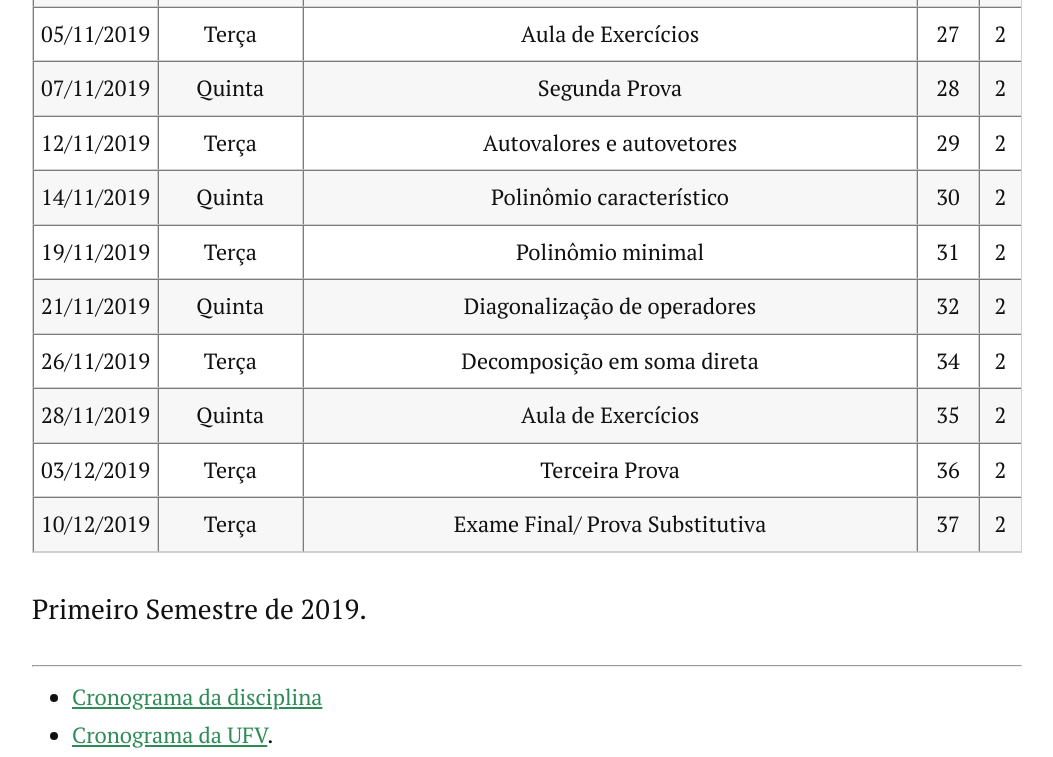
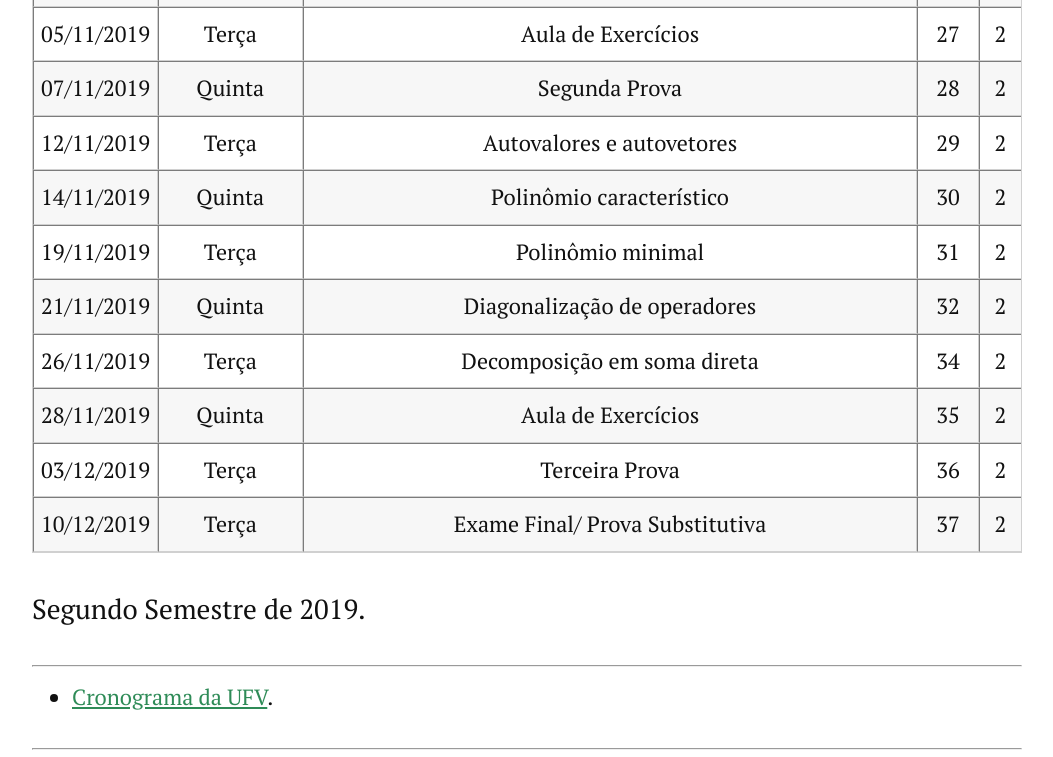
Before and after one commit to maf335/maf335.github.io, a Jekyll site: the page built from cronograma.md, in a window 1280 px wide and 900 px high, scrolled down 2722 px, cut to the strip 0-757 px from the top of the window. Shown: the whole strip, without its empty margins (113-1166 px from the left). Built offline with Jekyll 4.4.1, drawn with Linux system fonts in a browser that asks for light colours; nearby versions of some CDN libraries.

```diff
--- a/cronograma.md
+++ b/cronograma.md
@@ -322,14 +322,12 @@ title: Cronograma da Disciplina
 </TABLE>
 </CENTER></DIV>
 
-<p class="intro">Primeiro Semestre de 2019.</p>
+<p class="intro">Segundo Semestre de 2019.</p>
 
 ---
 
-* [Cronograma da disciplina][MAF105]
 * [Cronograma da UFV][UFV-gh].
 
 ---
 
-[UFV-gh]:https://rawgit.com/maf105/maf105.github.io/master/Cronogramas/Calendario_UFV.pdf
-[MAF105]:https://rawgit.com/maf105/maf105.github.io/master/Cronogramas/MAF105_2019.pdf
+[UFV-gh]:https://rawgit.com/maf335.github.io/master/Cronogramas/Calendario_UFV.pdf
```
Also changed, not shown: 1 other file.
